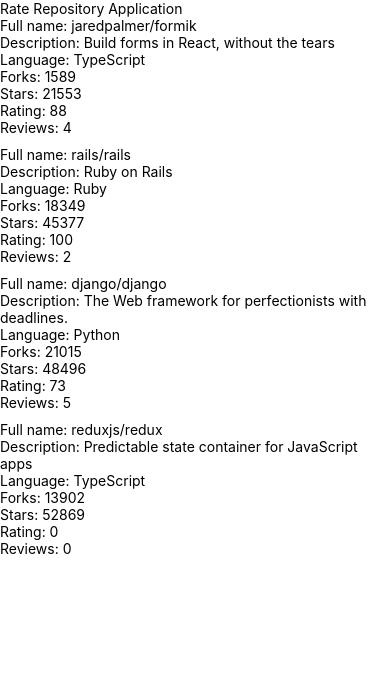
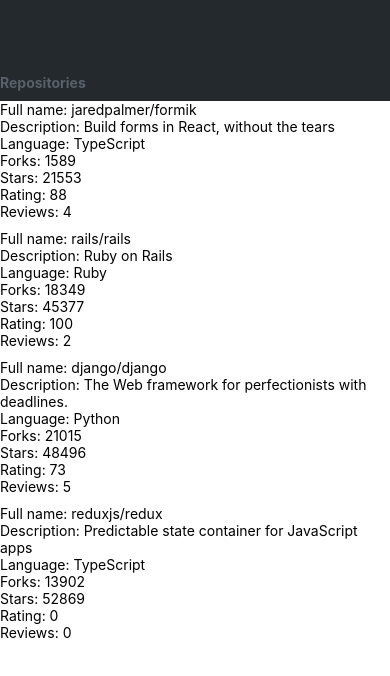
Before and after one commit to Spirilo/fullstackopen-react-native, a React Native app in the folder rate-repository-app/: screen / in a window 390 px wide. Shown: the top 676 px of the page. Built offline with nearby package versions, Linux system fonts and the light colour scheme.

Commit message:
Exercise 10.4

```diff
--- /dev/null
+++ b/rate-repository-app/src/components/AppBar.jsx
@@ -0,0 +1,31 @@
+import { View, StyleSheet, Pressable } from 'react-native';
+import Constants from 'expo-constants';
+import theme from '../theme';
+import Text from './Text';
+
+const styles = StyleSheet.create({
+  container: {
+    flex: 0.5,
+    paddingTop: Constants.statusBarHeight,
+    backgroundColor: theme.colors.backGround,
+    flexDirection: 'column',
+    justifyContent: 'flex-end'
+
+  },
+  appBar: {
+    backgroundColor: theme.colors.backGround,
+  },
+  pad: {
+    paddingBottom: 10
+  }
+});
+
+const AppBar = () => {
+  return <View style={styles.container}>
+    <Pressable style={styles.appBar}>
+      <Text color='textSecondary' fontWeight='bold' style={styles.pad}>Repositories</Text>
+    </Pressable>
+  </View>;
+};
+
+export default AppBar;
--- a/rate-repository-app/src/components/Main.jsx
+++ b/rate-repository-app/src/components/Main.jsx
@@ -1,10 +1,9 @@
-import Constants from 'expo-constants';
-import { Text, StyleSheet, View } from 'react-native';
+import { StyleSheet, View } from 'react-native';
 import RepositoryList from './RepositoryList';
+import AppBar from './AppBar';
 
 const styles = StyleSheet.create({
   container: {
-    marginTop: Constants.statusBarHeight,
     flexGrow: 1,
     flexShrink: 1,
   },
@@ -13,7 +12,7 @@
 const Main = () => {
   return (
     <View style={styles.container}>
-      <Text>Rate Repository Application</Text>
+      <AppBar />
       <RepositoryList />
     </View>
   );
--- /dev/null
+++ b/rate-repository-app/src/components/Text.jsx
@@ -0,0 +1,39 @@
+import { Text as NativeText, StyleSheet } from 'react-native';
+
+import theme from '../theme';
+
+const styles = StyleSheet.create({
+  text: {
+    color: theme.colors.textPrimary,
+    fontSize: theme.fontSizes.body,
+    fontFamily: theme.fonts.main,
+    fontWeight: theme.fontWeights.normal,
+  },
+  colorTextSecondary: {
+    color: theme.colors.textSecondary,
+  },
+  colorPrimary: {
+    color: theme.colors.primary,
+  },
+  fontSizeSubheading: {
+    fontSize: theme.fontSizes.subheading,
+  },
+  fontWeightBold: {
+    fontWeight: theme.fontWeights.bold,
+  },
+});
+
+const Text = ({ color, fontSize, fontWeight, style, ...props }) => {
+  const textStyle = [
+    styles.text,
+    color === 'textSecondary' && styles.colorTextSecondary,
+    color === 'primary' && styles.colorPrimary,
+    fontSize === 'subheading' && styles.fontSizeSubheading,
+    fontWeight === 'bold' && styles.fontWeightBold,
+    style,
+  ];
+
+  return <NativeText style={textStyle} {...props} />;
+};
+
+export default Text;
--- /dev/null
+++ b/rate-repository-app/src/theme.js
@@ -0,0 +1,21 @@
+const theme = {
+  colors: {
+    textPrimary: '#24292e',
+    textSecondary: '#586069',
+    primary: '#0366d6',
+    backGround: '#24292e',
+  },
+  fontSizes: {
+    body: 14,
+    subheading: 16,
+  },
+  fonts: {
+    main: 'System',
+  },
+  fontWeights: {
+    normal: '400',
+    bold: '700',
+  },
+};
+
+export default theme;
```
